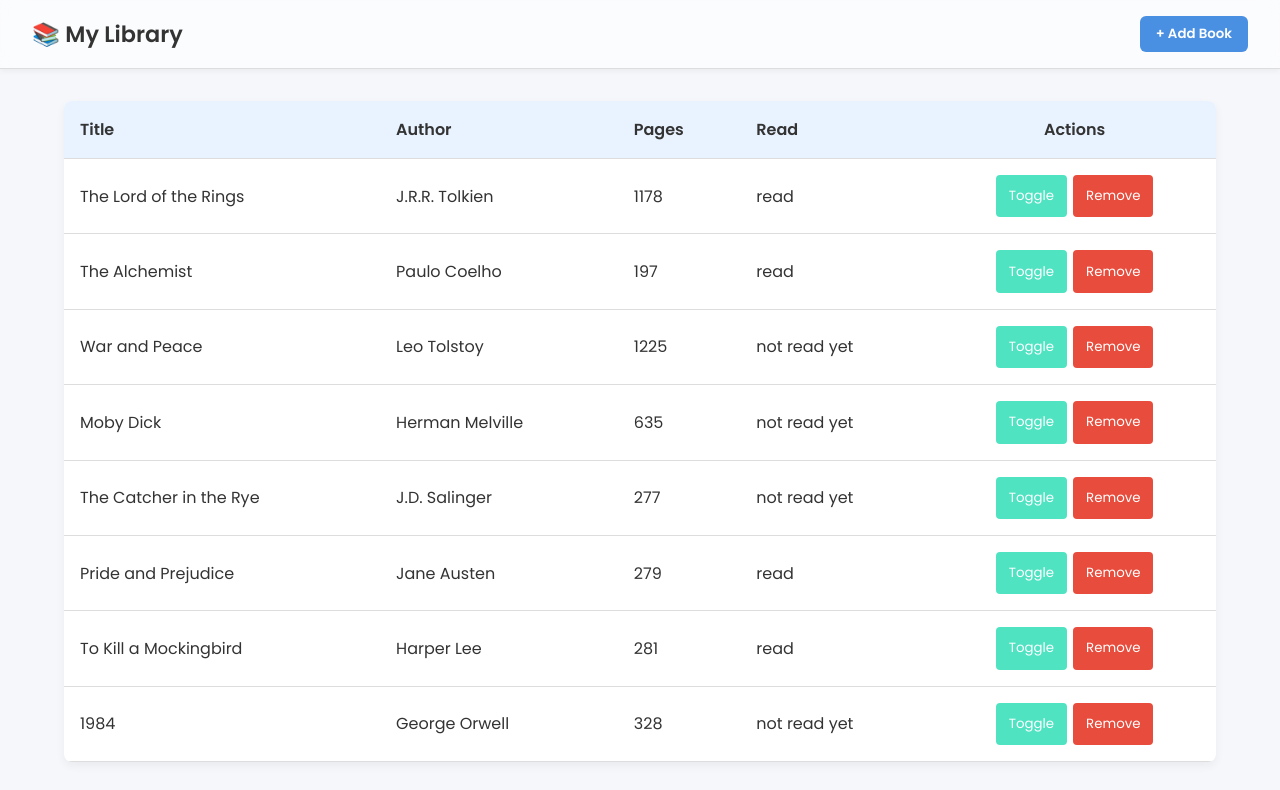
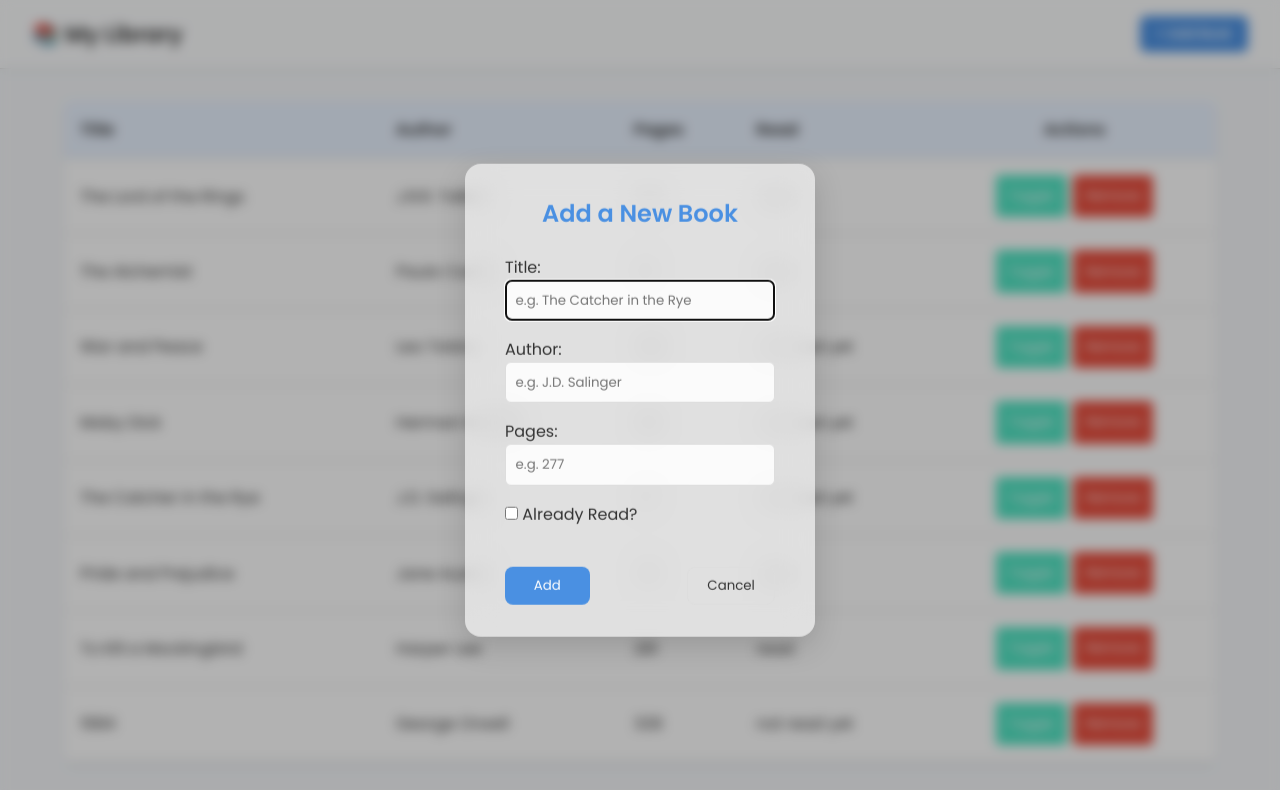
Before and after one commit to SHOIYAN/odin-Library, a plain HTML site: page index.html in a window 1280 px wide. Both pictures are taken after a click on the button "+ Add Book". Drawn offline with Linux system fonts and the light colour scheme.

Commit message:
feat: add and style "add book" modal

```diff
--- a/index.css
+++ b/index.css
@@ -66,7 +66,8 @@ table {
   overflow: hidden;
 }
 
-th, td {
+th,
+td {
   padding: 1rem;
   border-bottom: 1px solid var(--border-color);
   text-align: left;
@@ -78,7 +79,7 @@ th {
 }
 th:last-child,
 td:last-child {
-    text-align: center;
+  text-align: center;
 }
 tr {
   transition: background-color 0.6s ease;
@@ -109,3 +110,85 @@ td button:last-child {
 td button:hover {
   opacity: 0.8;
 }
+.add-book-btn:hover {
+  opacity: 0.9;
+  transform: translateY(-2px);
+}
+
+#bookDialog::backdrop {
+  background: rgba(0, 0, 0, 0.3);
+  backdrop-filter: blur(6px);
+}
+
+#bookDialog {
+  border: none;
+  border-radius: 16px;
+  background: var(--semi-transparent);
+  backdrop-filter: blur(15px);
+  padding: 2rem 2.5rem;
+  box-shadow: 0 10px 30px rgba(0, 0, 0, 0.15);
+  color: var(--text-color);
+  width: 350px;
+  max-width: 90%;
+  text-align: left;
+  position: fixed;
+  top: 50%;
+  left: 50%;
+  transform: translate(-50%, -50%);
+}
+
+.book-form {
+  display: flex;
+  flex-direction: column;
+  gap: 1rem;
+}
+
+.book-form h2 {
+  text-align: center;
+  margin-bottom: 0.5rem;
+  color: var(--primary-color);
+}
+
+.book-form input[type="text"],
+.book-form input[type="number"] {
+  width: 100%;
+  padding: 0.6rem;
+  border-radius: 6px;
+  font-family: inherit;
+  border: 1px solid var(--border-color);
+  background: rgba(255, 255, 255, 0.85);
+  color: var(--text-color);
+}
+
+.form-actions {
+  display: flex;
+  justify-content: space-between;
+  margin-top: 1.5rem;
+}
+
+button.add {
+  background: var(--primary-color);
+  color: white;
+  border: none;
+  padding: 0.5rem 1.8rem;
+  border-radius: 8px;
+  cursor: pointer;
+  transition: 0.2s;
+}
+
+button.add:hover {
+  background: var(--secondary-color);
+}
+
+button.cancel {
+  background: transparent;
+  color: var(--text-color);
+  border: 1px solid var(--border-color);
+  padding: 0.5rem 1.2rem;
+  border-radius: 8px;
+  cursor: pointer;
+}
+
+button.cancel:hover {
+  background: var(--card-bg);
+}
--- a/index.html
+++ b/index.html
@@ -1,5 +1,6 @@
 <!DOCTYPE html>
 <html lang="en">
+
 <head>
     <meta charset="UTF-8" />
     <meta name="viewport" content="width=device-width, initial-scale=1.0" />
@@ -29,9 +30,37 @@
             <tbody id="libraryTableBody">
 
             </tbody>
+        </table>
+    </main>
+    <dialog id="bookDialog" closedby="any">
+            <form method="dialog" class="book-form">
+                <h2>Add a New Book</h2>
 
-    </main>
-    </table>
+                <label>
+                    Title:
+                    <input type="text" minlength="3" placeholder="e.g. The Catcher in the Rye" name="title" required />
+                </label>
+
+                <label>
+                    Author:
+                    <input  type="text" minlength="3" placeholder="e.g. J.D. Salinger" name="author" required />
+                </label>
+
+                <label>
+                    Pages:
+                    <input type="number" placeholder="e.g. 277" max="100100" name="pages" required />
+                </label>
+
+                <label>
+                    <input  type="checkbox" name="haveRead" /> Already Read?
+                </label>
+
+                <div class="form-actions">
+                    <button type="submit" value="add" class="add">Add</button>
+                    <button type="submit" value="cancel" class="cancel" formnovalidate >Cancel</button>
+                </div>
+            </form>
+    </dialog>
 </body>
 
 </html>
--- a/index.js
+++ b/index.js
@@ -80,3 +80,34 @@ function displayBooks() {
 
 
 displayBooks();
+
+// modal section
+
+const dialog = document.getElementById("bookDialog");
+const addBookBtn = document.getElementById("newBookBtn");
+const addModalBtn = document.querySelector(".add");
+const cancelModalBtn = document.querySelector(".cancel");
+
+addBookBtn.addEventListener("click", () => {
+  dialog.returnValue = "";
+  dialog.showModal();
+});
+
+dialog.addEventListener("close", () => {
+  const form = dialog.querySelector("form");
+
+  if (dialog.returnValue === "add") {
+    const data = new FormData(form);
+
+    addBookToLibrary(
+      data.get("title"),
+      data.get("author"),
+      data.get("pages"),
+      data.get("haveRead") ? "read" : "not read yet"
+    );
+
+    displayBooks();
+  }
+
+  form.reset();
+});
```
